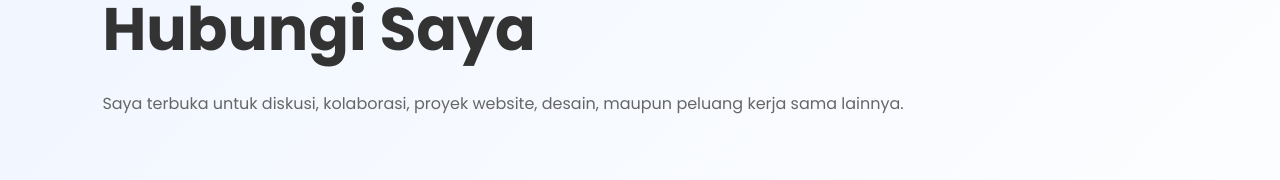
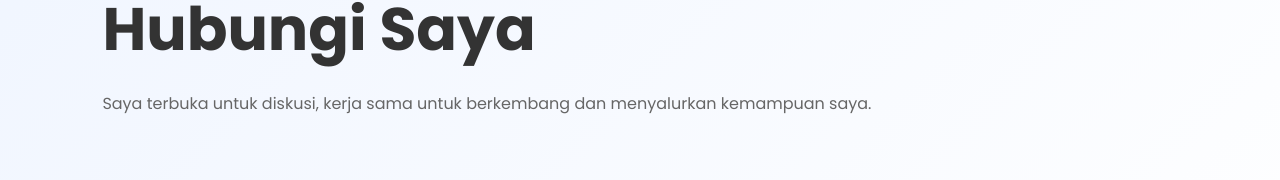
Before and after one commit to alfinyogapratamaaa4-eng/my-portofolio, a plain HTML site: page kontak.html in a window 1280 px wide. Shown: the part 356-536 px from the top of the page. Drawn offline with Linux system fonts and the light colour scheme.

Commit message:
Update kontak.html

```diff
--- a/kontak.html
+++ b/kontak.html
@@ -52,8 +52,7 @@
             <h1>Hubungi Saya</h1>
 
             <p>
-                Saya terbuka untuk diskusi, kolaborasi, proyek website,
-                desain, maupun peluang kerja sama lainnya.
+                Saya terbuka untuk diskusi, kerja sama untuk berkembang dan menyalurkan kemampuan saya.
             </p>
 
         </div>
```
